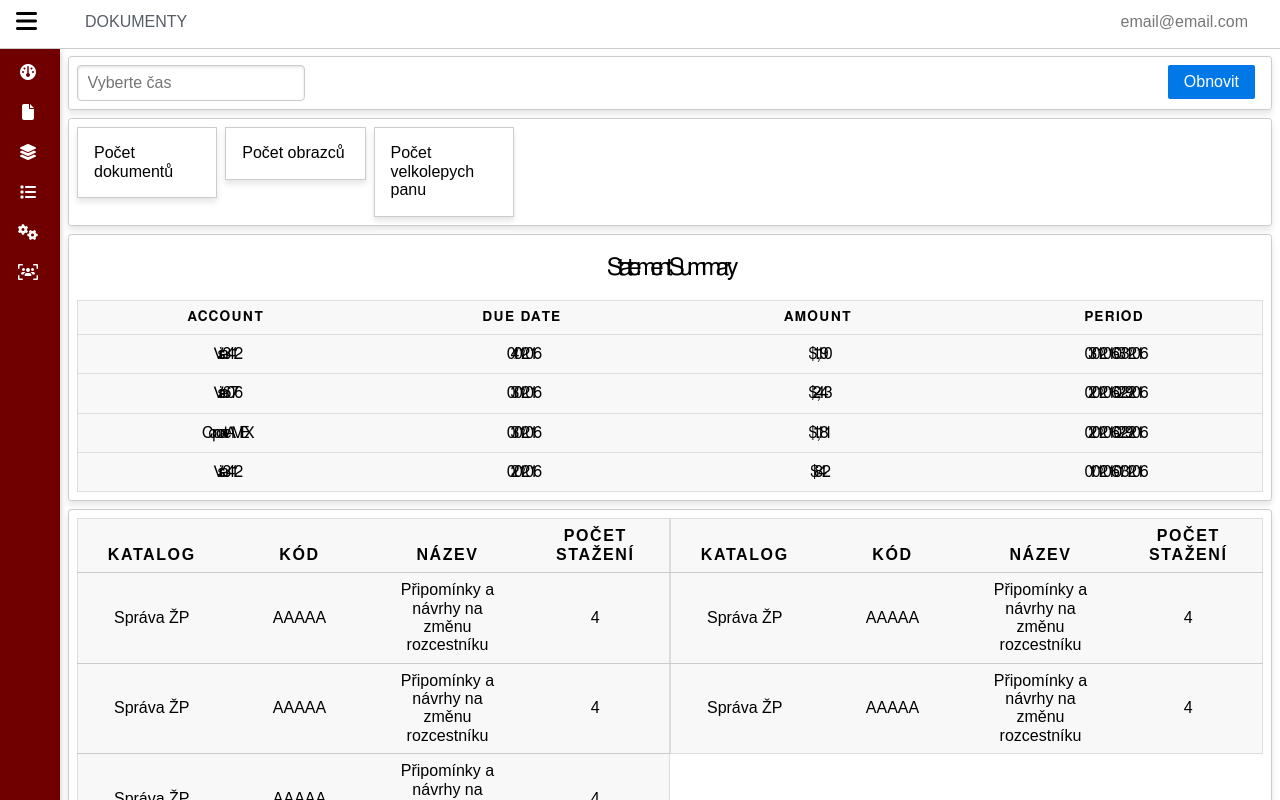
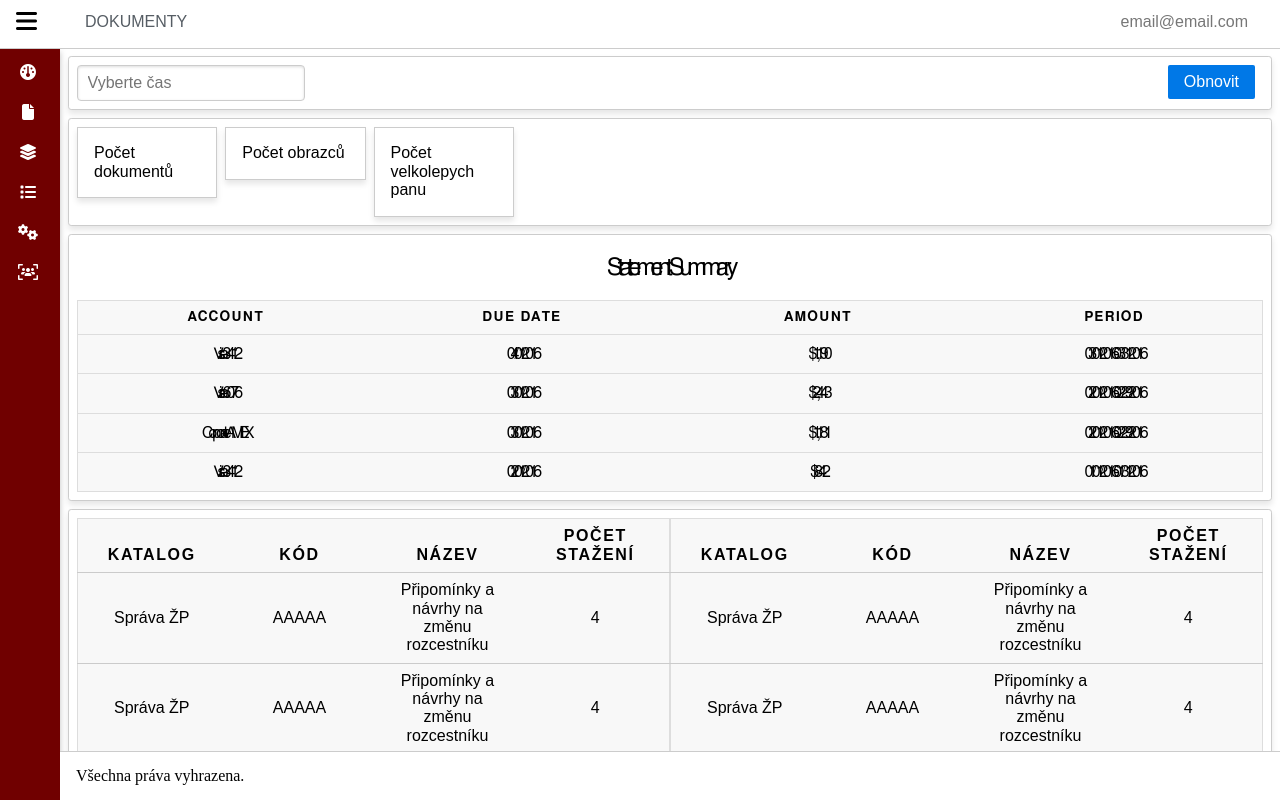
Before and after one commit to Eidamiino/css-framework-test, a Svelte app in the folder poc/: page / in a window 1280 px wide. Shown: the top 800 px of the page. Built offline with nearby package versions, Linux system fonts and the light colour scheme; a web font is replaced by a local one.

Commit message:
fixed footer not being visible

```diff
--- a/poc/public/styles.css
+++ b/poc/public/styles.css
@@ -77,8 +77,6 @@ img {
     width: 250px;
     min-width: 250px;
     flex-shrink: 0;
-
-    /* transition: width 0.2s ease-in-out; */
 }
 
 .main {
@@ -155,30 +153,15 @@ img {
     margin-top: 0.5rem;
 }
 
-/*experimented with ellipses*/
-/* .sidebar .pure-menu-link span {
-    word-break: break-word;
-    overflow-wrap: break-word;
-    min-width: 0;
-}
-
-.sidebar .pure-menu-link span {
-    overflow: hidden;
-    text-overflow: ellipsis;
-    white-space: nowrap;
-    max-width: 100%;
-    display: inline-block;
-} */
-
-
 .main-content {
-    padding: 0.5rem 0.5rem 3rem 0.5rem;
+    padding: 0.5rem 0.5rem 0rem 0.5rem;
     position: relative;
 }
 
 .main-content .pure-g {
     margin-bottom: 0.5rem;
 }
+
 
 .footer {
     position: fixed;
@@ -187,6 +170,7 @@ img {
     background: white;
     border-top: 1px solid #ccc;
     margin-top: 0.5rem;
+    width: 100%;
 }
 
 .footer-content {
--- a/poc/src/App.svelte
+++ b/poc/src/App.svelte
@@ -20,7 +20,7 @@
     if (isMobile) {
       sidebar.classList.toggle("collapsed", isSidebarCollapsed);
       sidebar.classList.toggle("overlay", !isSidebarCollapsed);
-      isSidebarHidden=false;
+      isSidebarHidden = false;
     } else {
       sidebar.classList.toggle("collapsed", isSidebarCollapsed);
       main.classList.toggle("sidebar-collapsed", isSidebarCollapsed);
@@ -415,12 +415,9 @@
             </div>
           </div>
         </div>
-
-        <div class="pure-g">
           <div class="footer" id="footer">
             <div class="footer-content">Všechna práva vyhrazena.</div>
           </div>
-        </div>
       </div>
     </div>
   </div>
```
